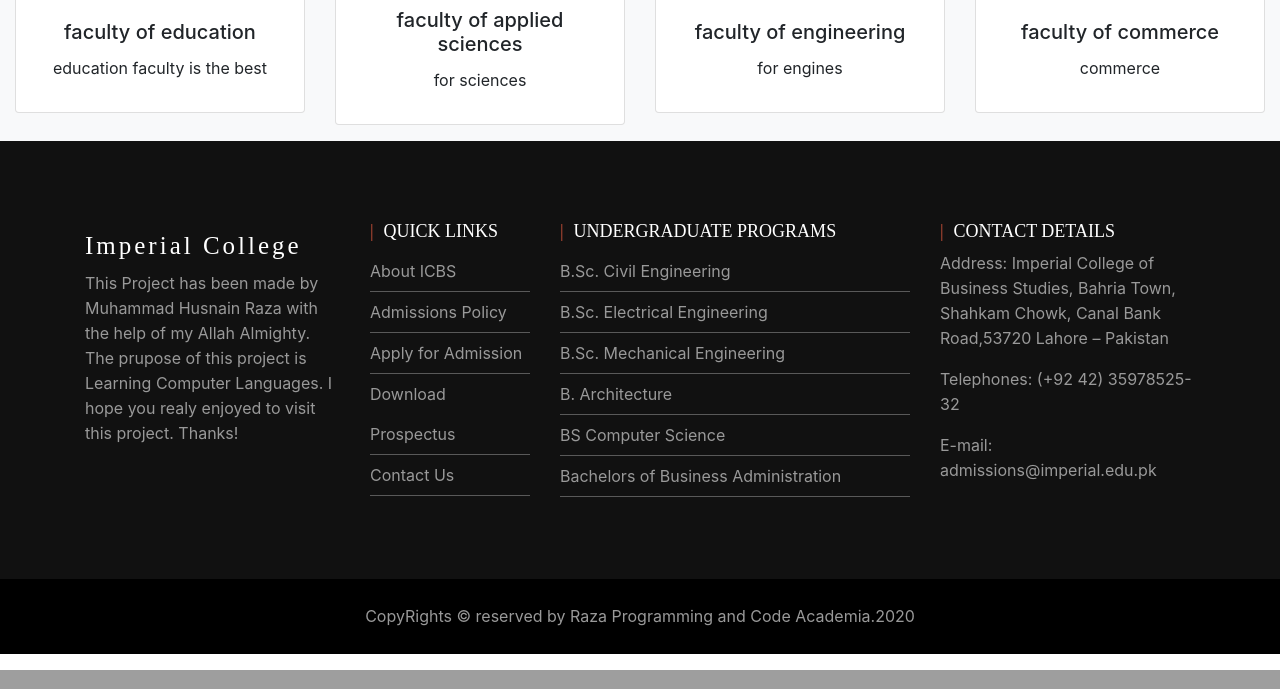
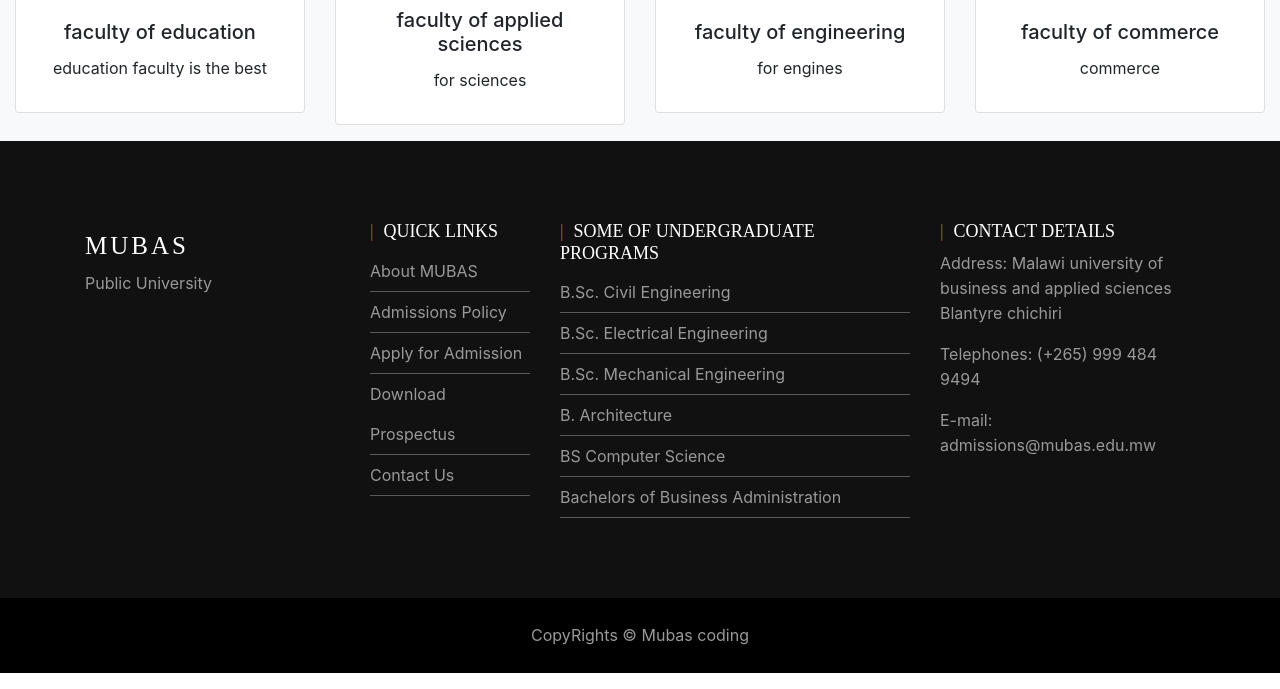
Before and after one commit to mike-anoymass/program_guide_susystem, a PHP site: page / in a window 1280 px wide. Shown: the part 1279-1968 px from the top of the page. Run offline with PHP 8.4, Linux system fonts and the light colour scheme; data comes from the database, SQL or seed files in the repository; some libraries are stand-ins or nearby versions.

Commit message:
changing footer

```diff
--- a/College-Management-System/Common/common-header.php
+++ b/College-Management-System/Common/common-header.php
@@ -16,7 +16,7 @@
 
 
     <nav class="navbar navbar-expand-lg navbar-dark header-back sticky-top header-navbar-fonts">
-      <a class="navbar-brand d-flex align-items-center" href="../index.php">
+      <a class="navbar-brand d-flex align-items-center" href="/college-management-system/index.php">
         <img src="/College-Management-System/images/logo.jpeg" class="logo-image" width="50" height="50">
         <h3 class="text-light text-uppercase ml-2">MUBAS PROGRAM GUIDE</h3>
       </a>
--- a/College-Management-System/Common/footer.php
+++ b/College-Management-System/Common/footer.php
@@ -3,17 +3,14 @@
     <div class="container">
         <div class="row">
           <div class="col-md-3 col-sm-6 col-xs-12 segment-one md-mb-30 sm-mb-30">
-            <h3>Imperial College</h3>
-            <p>This Project has been made by Muhammad Husnain Raza with the help of
-              my Allah Almighty.
-              The prupose of this project is Learning Computer Languages.
-              I hope you realy enjoyed to visit this project. Thanks!
+            <h3>MUBAS</h3>
+            <p>Public University
             </p>
           </div>
           <div class="col-md-2 col-sm-6 col-xs-12 segment-two md-mb-30 sm-mb-30">
             <h2>Quick Links</h2>
             <ul>
-              <li><a href="">About ICBS</a></li>
+              <li><a href="">About MUBAS</a></li>
               <li><a href="">Admissions Policy</a></li>
               <li><a href="">Apply for Admission</a></li>
               <li><a href="">Download Prospectus</a></li>
@@ -21,7 +18,7 @@
             </ul>
           </div>
           <div class="col-md-4 col-sm-6 col-xs-12 segment-two md-mb-30 sm-mb-30">
-            <h2>UNDERGRADUATE PROGRAMS</h2>
+            <h2>SOME OF UNDERGRADUATE PROGRAMS</h2>
             <ul>
               <li><a href="">B.Sc. Civil Engineering</a></li>
               <li><a href="">B.Sc. Electrical Engineering</a></li>
@@ -33,13 +30,13 @@
           </div>
           <div class="col-md-3 col-sm-6 col-xs-12 segment-two md-mb-30 sm-mb-30">
             <h2>CONTACT DETAILS</h2>
-              <p>Address: Imperial College of Business Studies,
-                  Bahria Town, Shahkam Chowk, Canal Bank Road,53720 Lahore – Pakistan</p>
-              <p>Telephones: (+92 42) 35978525-32</p>
-              <p>E-mail: admissions@imperial.edu.pk</p>
+              <p>Address: Malawi university of business and applied sciences
+                   Blantyre chichiri</p>
+              <p>Telephones: (+265) 999 484 9494</p>
+              <p>E-mail: admissions@mubas.edu.mw</p>
         </div>
       </div>
     </div>
     </div>
-  <p class="footer-bottom-text">CopyRights © reserved by Raza Programming and Code Academia.2020</p>
+  <p class="footer-bottom-text">CopyRights © Mubas coding</p>
 </footer>
```
